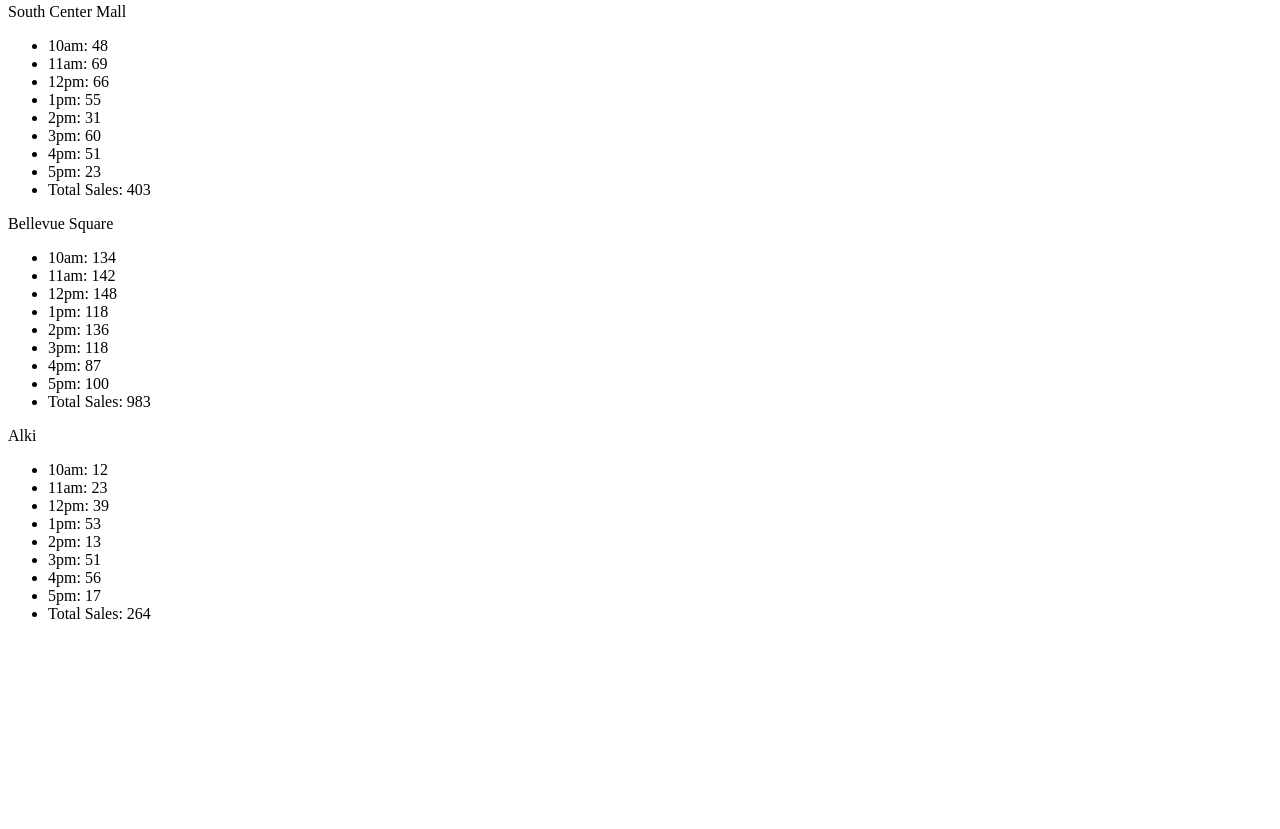
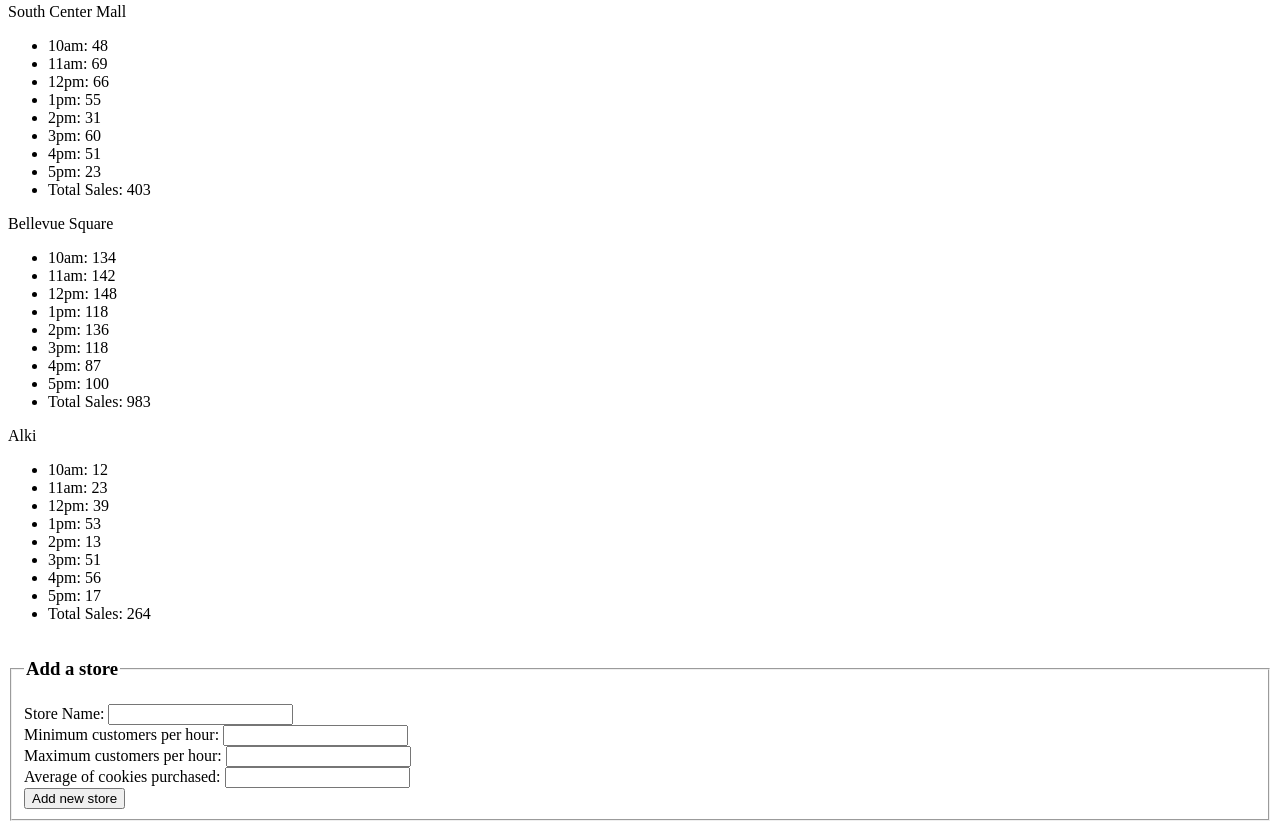
Before and after one commit to SLLOPEZ/cookie-stand, a plain HTML site: page index.html in a window 1280 px wide. Shown: the part 429-1258 px from the top of the page. Before the commit the page ends 1068 px from the top, so only its background shows below. Drawn offline with Linux system fonts and the light colour scheme.

Commit message:
Added form

```diff
--- a/index.html
+++ b/index.html
@@ -6,6 +6,24 @@
   </head>
   <body>
     <section id='shops'></section>
+    <form id='addStore'>
+      <fieldset>
+        <legend><h3>Add a store</h3></legend>
+        <label> Store Name:
+          <input type='text' id='name'>
+        </label> <br>
+        <label>Minimum customers per hour:
+          <input type='text' id='minCust'>
+        </label> <br>
+        <label>Maximum customers per hour:
+          <input type='text' id='maxCust'>
+        </label> <br>
+        <label>Average of cookies purchased:
+          <input type='text' id='avgCookie'>
+        </label> <br>
+        <button type="submit" id="addStoreButton" name="button">Add new store</button>
+      </fieldset>
+    </form>
     <script src='app.js'></script>
   </body>
 </html>
```
